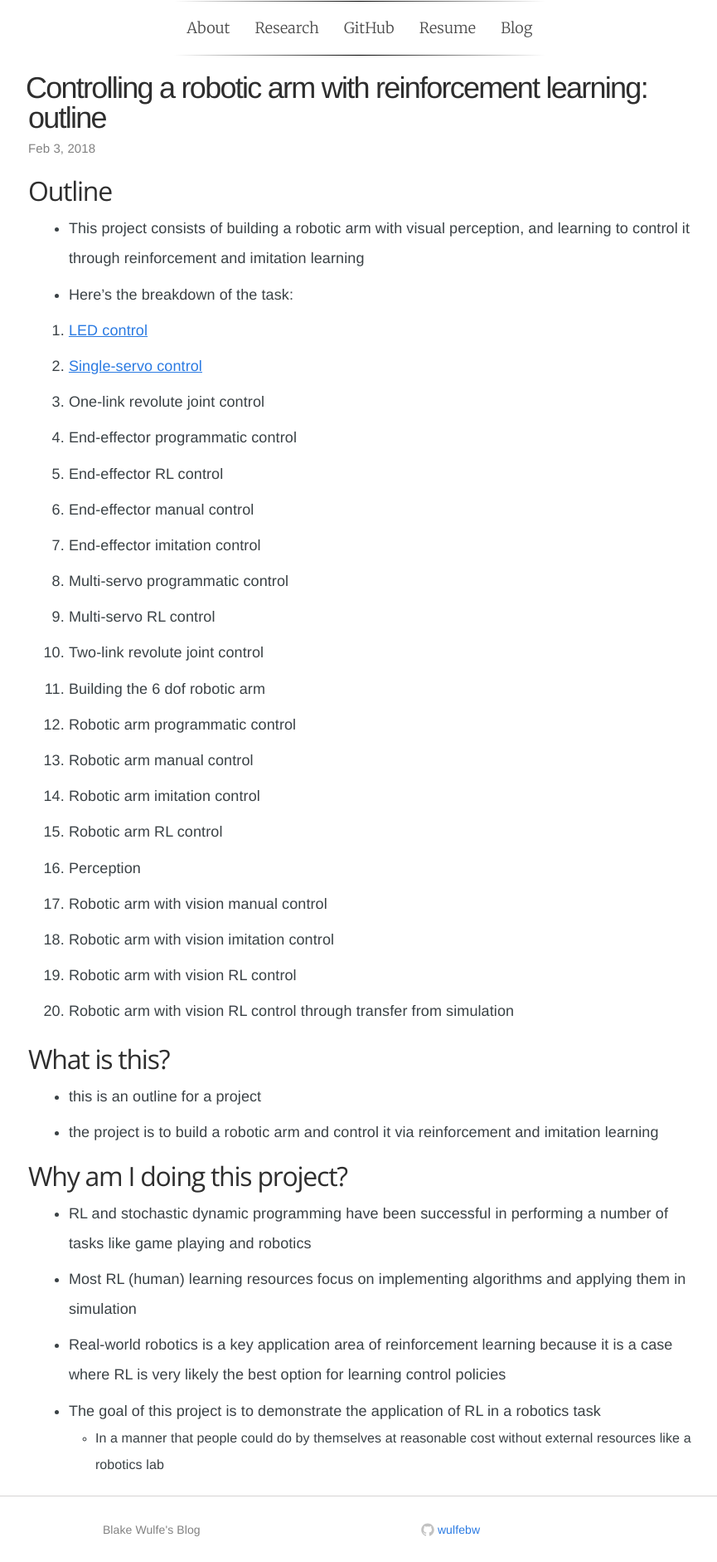
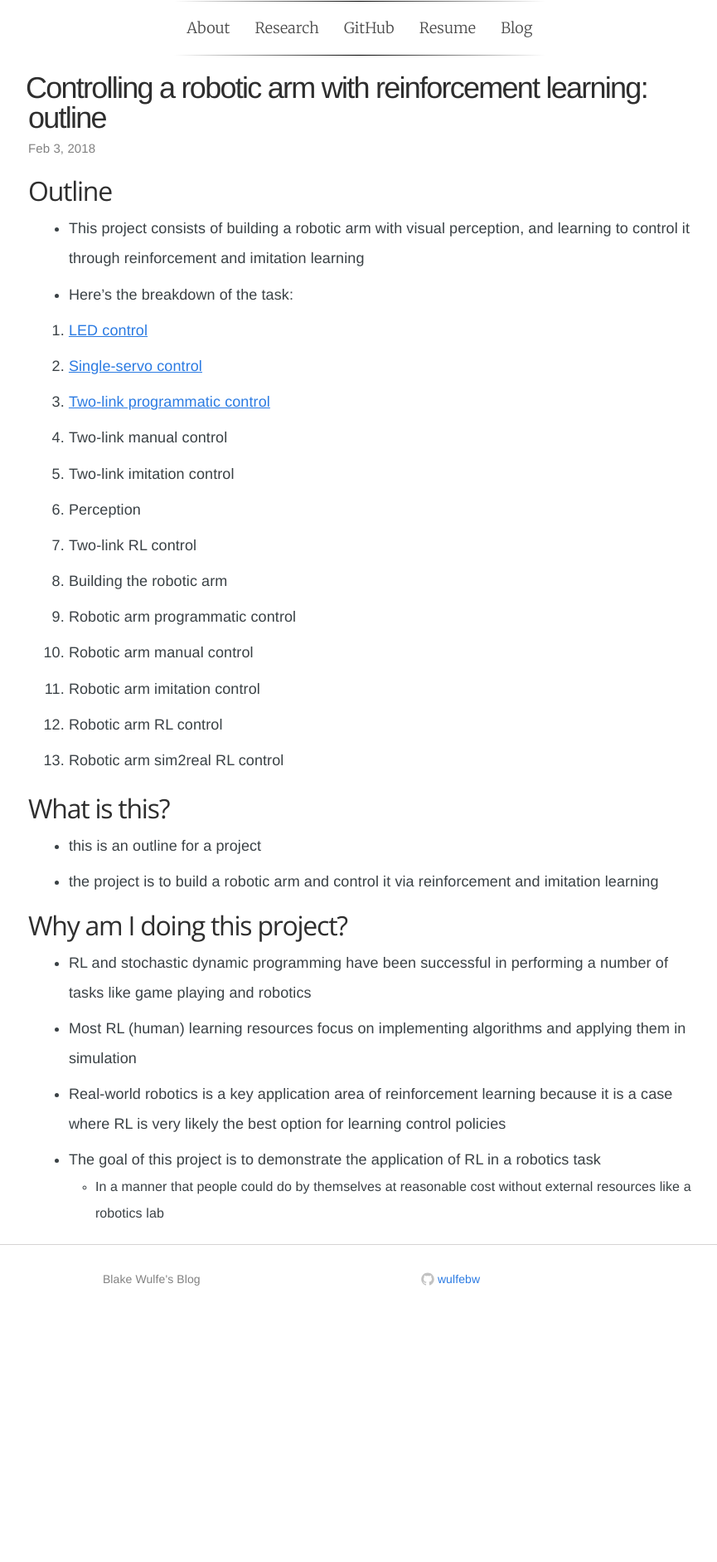
Before and after one commit to wulfebw/legacy.wulfebw.github.io, a Jekyll site: the page built from _posts/2018-02-03-robotics-intro.md, in a window 1280 px wide. Shown: the whole page at 83% size, without its empty margins (206-1071 px from the left). Built offline with Jekyll 4.4.1, drawn with Linux system fonts in a browser that asks for light colours; some web fonts are replaced; after the commit the page ends 1579 px from its top, so only the background shows below that.

Commit message:
changing images in two-link post

```diff
--- a/_posts/2018-02-03-robotics-intro.md
+++ b/_posts/2018-02-03-robotics-intro.md
@@ -12,24 +12,17 @@
 
 1. [LED control](https://wulfebw.github.io/blog/rl/robotics/led-control)
 2. [Single-servo control](https://wulfebw.github.io/blog/rl/robotics/single-servo-control)
-3. One-link revolute joint control
-4. End-effector programmatic control
-5. End-effector RL control
-6. End-effector manual control
-7. End-effector imitation control
-8. Multi-servo programmatic control
-9. Multi-servo RL control
-10. Two-link revolute joint control
-11. Building the 6 dof robotic arm
-12. Robotic arm programmatic control
-13. Robotic arm manual control
-14. Robotic arm imitation control
-15. Robotic arm RL control
-16. Perception
-17. Robotic arm with vision manual control
-18. Robotic arm with vision imitation control
-19. Robotic arm with vision RL control
-20. Robotic arm with vision RL control through transfer from simulation
+3. [Two-link programmatic control](https://wulfebw.github.io/blog/rl/robotics/two-link-programmatic-control)
+4. Two-link manual control
+5. Two-link imitation control
+6. Perception
+7. Two-link RL control
+8. Building the robotic arm
+9. Robotic arm programmatic control
+10. Robotic arm manual control
+11. Robotic arm imitation control
+14. Robotic arm RL control
+15. Robotic arm sim2real RL control
 
 ## What is this?
 - this is an outline for a project
--- a/css/prism.css
+++ b/css/prism.css
@@ -130,8 +130,8 @@
 }
 
 .blog-img {
-  max-width: 50%;
-  max-height: 50%;
+  max-width: 100%;
+  max-height: 100%;
 
 }
 
```
Also changed, not shown: media/blog/3_two_link_programmatic_control/manipulator.jpg, media/blog/3_two_link_programmatic_control/schematic.jpg.
